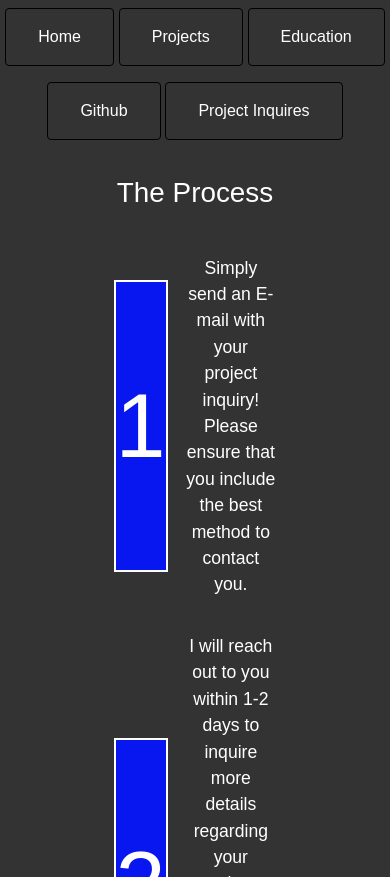
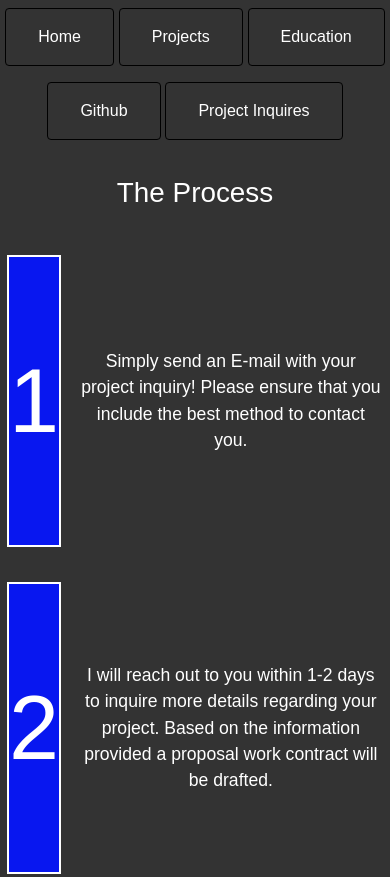
Before and after one commit to Alex-is-Gonzalez/Alex-is-Gonzalez.github.io, a plain HTML site: page connect.html in a window 390 px wide. Shown: the top 877 px of the page. Drawn offline with nearby package versions, Linux system fonts and the light colour scheme.

Commit message:
-updated Mobile

```diff
--- a/styles.css
+++ b/styles.css
@@ -209,7 +209,6 @@ p {
     display: flex;
     flex-flow: column wrap;
     justify-content:left;
-    align-items: center;
     justify-content: space-around;
     width: auto;
 }
@@ -218,11 +217,13 @@ p {
     justify-content: center;
     align-items: center;
     padding: 0em 1rem;
-    max-width: 50%;
+    margin: 1em 0em;
+    min-width: 50%;
 }
 
 .connectDiv p {
     padding-left: 1em;
+    min-width: 90%;
 }
  .connectNumbers {
     font-size: 90px;
```
